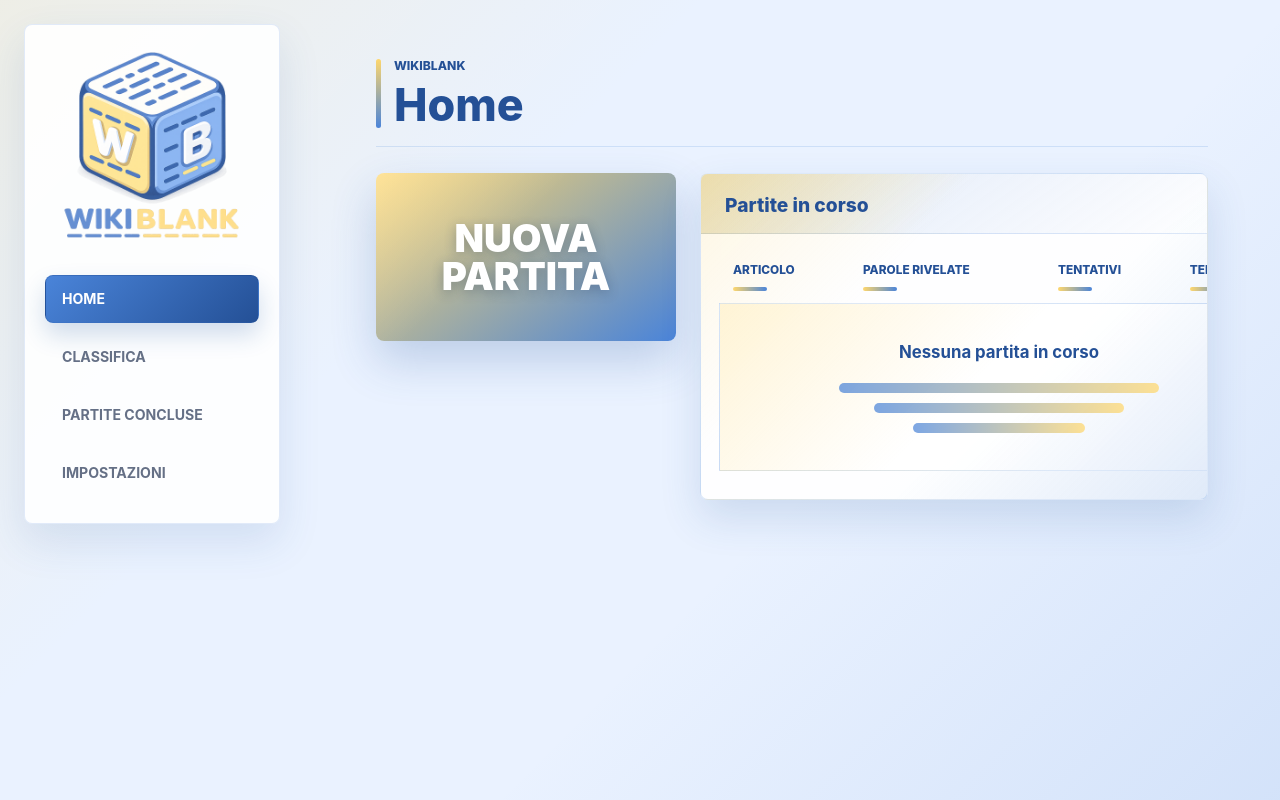
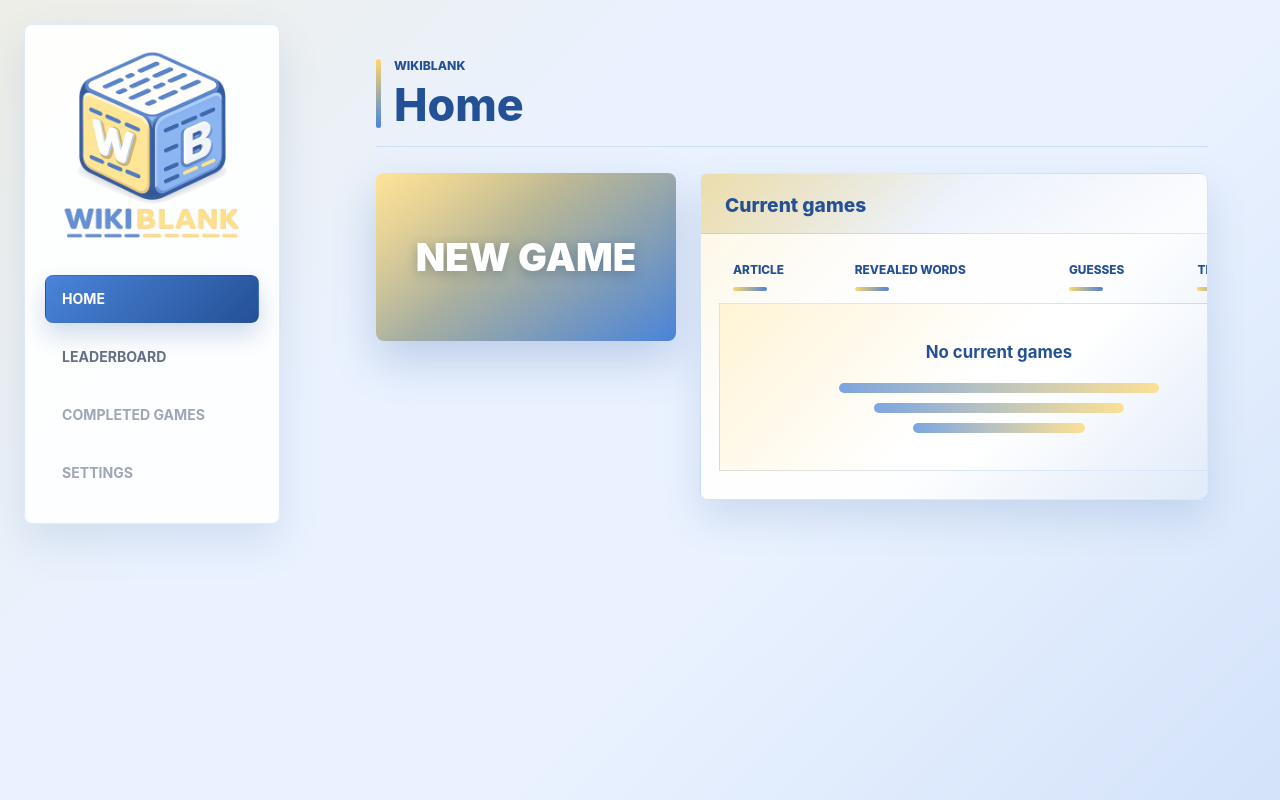
Before and after one commit to PasqualeMarina/WebTech-WIKIBLANK, a React (Vite) app in the folder frontend/: page /home in a window 1280 px wide. Built offline with nearby package versions, Linux system fonts and the light colour scheme.

Commit message:
add URL routing with home and leaderboard view

```diff
--- a/frontend/src/App.css
+++ b/frontend/src/App.css
@@ -49,9 +49,12 @@
   border-radius: 8px;
   background: transparent;
   color: var(--muted-text);
+  display: flex;
+  align-items: center;
   font: 700 0.88rem/1 var(--sans);
   letter-spacing: 0;
   text-align: left;
+  text-decoration: none;
   padding: 0 16px;
   cursor: pointer;
   transition:
@@ -71,6 +74,16 @@
   border-color: rgba(27, 76, 148, 0.22);
   color: #fff;
   box-shadow: 0 12px 24px rgba(31, 83, 158, 0.2);
+}
+
+.nav-item.disabled {
+  cursor: default;
+  opacity: 0.62;
+}
+
+.nav-item.disabled:hover {
+  background: transparent;
+  color: var(--muted-text);
 }
 
 .nav-item:focus-visible,
@@ -164,7 +177,7 @@
   text-shadow: 0 3px 12px rgba(20, 48, 91, 0.3);
 }
 
-.current-games {
+.game-panel {
   min-height: 320px;
   border: 1px solid rgba(74, 132, 217, 0.18);
   border-radius: 8px;
@@ -176,6 +189,10 @@
   display: grid;
   grid-template-rows: auto 1fr;
   overflow: hidden;
+}
+
+.leaderboard-layout {
+  width: 100%;
 }
 
 .panel-heading {
@@ -327,6 +344,7 @@
 
   .nav-item {
     min-height: 44px;
+    justify-content: center;
     text-align: center;
     padding: 0 10px;
   }
--- a/frontend/src/App.tsx
+++ b/frontend/src/App.tsx
@@ -1,12 +1,61 @@
+import { useEffect, useState } from 'react'
 import './App.css'
 import { HomePage } from './components/HomePage'
+import { LeaderboardPage } from './components/LeaderboardPage'
 import { Sidebar } from './components/Sidebar'
+import {
+  getNavigationItemFromPath,
+  getNavigationPath,
+  navigationItems,
+  type NavigationItemId,
+} from './types/navigation'
 
 function App() {
+  const [activeItem, setActiveItem] = useState<NavigationItemId>(() =>
+    getNavigationItemFromPath(window.location.pathname),
+  )
+
+  useEffect(() => {
+    const syncRouteFromUrl = () => {
+      const nextItem = getNavigationItemFromPath(window.location.pathname)
+      const normalizedPath = getNavigationPath(nextItem)
+
+      if (window.location.pathname !== normalizedPath) {
+        window.history.replaceState(null, '', normalizedPath)
+      }
+
+      setActiveItem(nextItem)
+    }
+
+    syncRouteFromUrl()
+    window.addEventListener('popstate', syncRouteFromUrl)
+
+    return () => {
+      window.removeEventListener('popstate', syncRouteFromUrl)
+    }
+  }, [])
+
+  const handleNavigation = (itemId: NavigationItemId) => {
+    const targetItem = navigationItems.find((item) => item.id === itemId)
+
+    if (!targetItem?.isEnabled) {
+      return
+    }
+
+    if (window.location.pathname !== targetItem.path) {
+      window.history.pushState(null, '', targetItem.path)
+    }
+
+    setActiveItem(itemId)
+  }
+
+  const currentPage =
+    activeItem === 'leaderboard' ? <LeaderboardPage /> : <HomePage />
+
   return (
     <main className="app-shell">
-      <Sidebar activeItem="HOME" />
-      <HomePage />
+      <Sidebar activeItem={activeItem} onSelect={handleNavigation} />
+      {currentPage}
     </main>
   )
 }
--- a/frontend/src/components/CurrentGamesPanel.tsx
+++ b/frontend/src/components/CurrentGamesPanel.tsx
@@ -1,36 +1,19 @@
+import { GameTablePanel } from './GameTablePanel'
+
+const currentGameColumns = [
+  'Article',
+  'Revealed words',
+  'Guesses',
+  'Time',
+]
+
 export function CurrentGamesPanel() {
   return (
-    <section className="current-games" aria-labelledby="current-games-title">
-      <div className="panel-heading">
-        <h2 id="current-games-title">Partite in corso</h2>
-      </div>
-
-      <div className="games-table-wrap">
-        <table className="games-table">
-          <thead>
-            <tr>
-              <th scope="col">Articolo</th>
-              <th scope="col">Parole rivelate</th>
-              <th scope="col">Tentativi</th>
-              <th scope="col">Tempo</th>
-            </tr>
-          </thead>
-          <tbody>
-            <tr>
-              <td colSpan={4} className="empty-table-cell">
-                <div className="empty-game-state">
-                  <span>Nessuna partita in corso</span>
-                  <div className="empty-game-lines" aria-hidden="true">
-                    <span></span>
-                    <span></span>
-                    <span></span>
-                  </div>
-                </div>
-              </td>
-            </tr>
-          </tbody>
-        </table>
-      </div>
-    </section>
+    <GameTablePanel
+      title="Current games"
+      titleId="current-games-title"
+      columns={currentGameColumns}
+      emptyMessage="No current games"
+    />
   )
 }
--- /dev/null
+++ b/frontend/src/components/GameTablePanel.tsx
@@ -0,0 +1,49 @@
+type GameTablePanelProps = {
+  title: string
+  titleId: string
+  columns: string[]
+  emptyMessage: string
+}
+
+export function GameTablePanel({
+  title,
+  titleId,
+  columns,
+  emptyMessage,
+}: GameTablePanelProps) {
+  return (
+    <section className="game-panel" aria-labelledby={titleId}>
+      <div className="panel-heading">
+        <h2 id={titleId}>{title}</h2>
+      </div>
+
+      <div className="games-table-wrap">
+        <table className="games-table">
+          <thead>
+            <tr>
+              {columns.map((column) => (
+                <th key={column} scope="col">
+                  {column}
+                </th>
+              ))}
+            </tr>
+          </thead>
+          <tbody>
+            <tr>
+              <td colSpan={columns.length} className="empty-table-cell">
+                <div className="empty-game-state">
+                  <span>{emptyMessage}</span>
+                  <div className="empty-game-lines" aria-hidden="true">
+                    <span></span>
+                    <span></span>
+                    <span></span>
+                  </div>
+                </div>
+              </td>
+            </tr>
+          </tbody>
+        </table>
+      </div>
+    </section>
+  )
+}
--- /dev/null
+++ b/frontend/src/components/LeaderboardPage.tsx
@@ -0,0 +1,27 @@
+import { GameTablePanel } from './GameTablePanel'
+
+const leaderboardColumns = [
+  'Player',
+  'Average time',
+  'Completed games',
+]
+
+export function LeaderboardPage() {
+  return (
+    <section className="home-page leaderboard-page" aria-labelledby="leaderboard-title">
+      <header className="home-header">
+        <p className="eyebrow">WikiBlank</p>
+        <h1 id="leaderboard-title">Leaderboard</h1>
+      </header>
+
+      <div className="leaderboard-layout">
+        <GameTablePanel
+          title="Top players"
+          titleId="leaderboard-panel-title"
+          columns={leaderboardColumns}
+          emptyMessage="No players in the leaderboard"
+        />
+      </div>
+    </section>
+  )
+}
--- a/frontend/src/components/NewGameTile.tsx
+++ b/frontend/src/components/NewGameTile.tsx
@@ -1,7 +1,7 @@
 export function NewGameTile() {
   return (
     <button type="button" className="new-game-tile">
-      <span>NUOVA PARTITA</span>
+      <span>NEW GAME</span>
     </button>
   )
 }
--- a/frontend/src/components/Sidebar.tsx
+++ b/frontend/src/components/Sidebar.tsx
@@ -1,29 +1,27 @@
 import { SidebarNavItem } from './SidebarNavItem'
-
-const sidebarItems = [
-  'HOME',
-  'CLASSIFICA',
-  'PARTITE CONCLUSE',
-  'IMPOSTAZIONI',
-]
+import { navigationItems, type NavigationItemId } from '../types/navigation'
 
 type SidebarProps = {
-  activeItem: string
+  activeItem: NavigationItemId
+  onSelect: (item: NavigationItemId) => void
 }
 
-export function Sidebar({ activeItem }: SidebarProps) {
+export function Sidebar({ activeItem, onSelect }: SidebarProps) {
   return (
-    <aside className="sidebar" aria-label="Navigazione principale">
+    <aside className="sidebar" aria-label="Main navigation">
       <div className="brand">
         <img src="/wikiBlankLOGO.png" alt="WikiBlank" />
       </div>
 
       <nav className="sidebar-nav">
-        {sidebarItems.map((item) => (
+        {navigationItems.map((item) => (
           <SidebarNavItem
-            key={item}
-            label={item}
-            isActive={item === activeItem}
+            key={item.id}
+            label={item.label}
+            path={item.path}
+            isActive={item.id === activeItem}
+            isEnabled={item.isEnabled}
+            onClick={() => onSelect(item.id)}
           />
         ))}
       </nav>
--- a/frontend/src/components/SidebarNavItem.tsx
+++ b/frontend/src/components/SidebarNavItem.tsx
@@ -1,16 +1,42 @@
 type SidebarNavItemProps = {
   label: string
+  path: string
   isActive: boolean
+  isEnabled: boolean
+  onClick: () => void
 }
 
-export function SidebarNavItem({ label, isActive }: SidebarNavItemProps) {
+export function SidebarNavItem({
+  label,
+  path,
+  isActive,
+  isEnabled,
+  onClick,
+}: SidebarNavItemProps) {
+  if (!isEnabled) {
+    return (
+      <button
+        type="button"
+        className="nav-item disabled"
+        aria-disabled="true"
+        onClick={onClick}
+      >
+        {label}
+      </button>
+    )
+  }
+
   return (
-    <button
-      type="button"
+    <a
+      href={path}
       className={isActive ? 'nav-item active' : 'nav-item'}
       aria-current={isActive ? 'page' : undefined}
+      onClick={(event) => {
+        event.preventDefault()
+        onClick()
+      }}
     >
       {label}
-    </button>
+    </a>
   )
 }
--- /dev/null
+++ b/frontend/src/types/navigation.ts
@@ -0,0 +1,54 @@
+export type NavigationItemId =
+  | 'home'
+  | 'leaderboard'
+  | 'completed-games'
+  | 'settings'
+
+export type NavigationItem = {
+  id: NavigationItemId
+  label: string
+  path: string
+  isEnabled: boolean
+}
+
+export const navigationItems: NavigationItem[] = [
+  {
+    id: 'home',
+    label: 'HOME',
+    path: '/home',
+    isEnabled: true,
+  },
+  {
+    id: 'leaderboard',
+    label: 'LEADERBOARD',
+    path: '/leaderboard',
+    isEnabled: true,
+  },
+  {
+    id: 'completed-games',
+    label: 'COMPLETED GAMES',
+    path: '/completed-games',
+    isEnabled: false,
+  },
+  {
+    id: 'settings',
+    label: 'SETTINGS',
+    path: '/settings',
+    isEnabled: false,
+  },
+]
+
+export function getNavigationItemFromPath(pathname: string): NavigationItemId {
+  const matchingItem = navigationItems.find(
+    (item) => item.path === pathname && item.isEnabled,
+  )
+
+  return matchingItem?.id ?? 'home'
+}
+
+export function getNavigationPath(itemId: NavigationItemId) {
+  return (
+    navigationItems.find((item) => item.id === itemId && item.isEnabled)?.path ??
+    '/home'
+  )
+}
```
